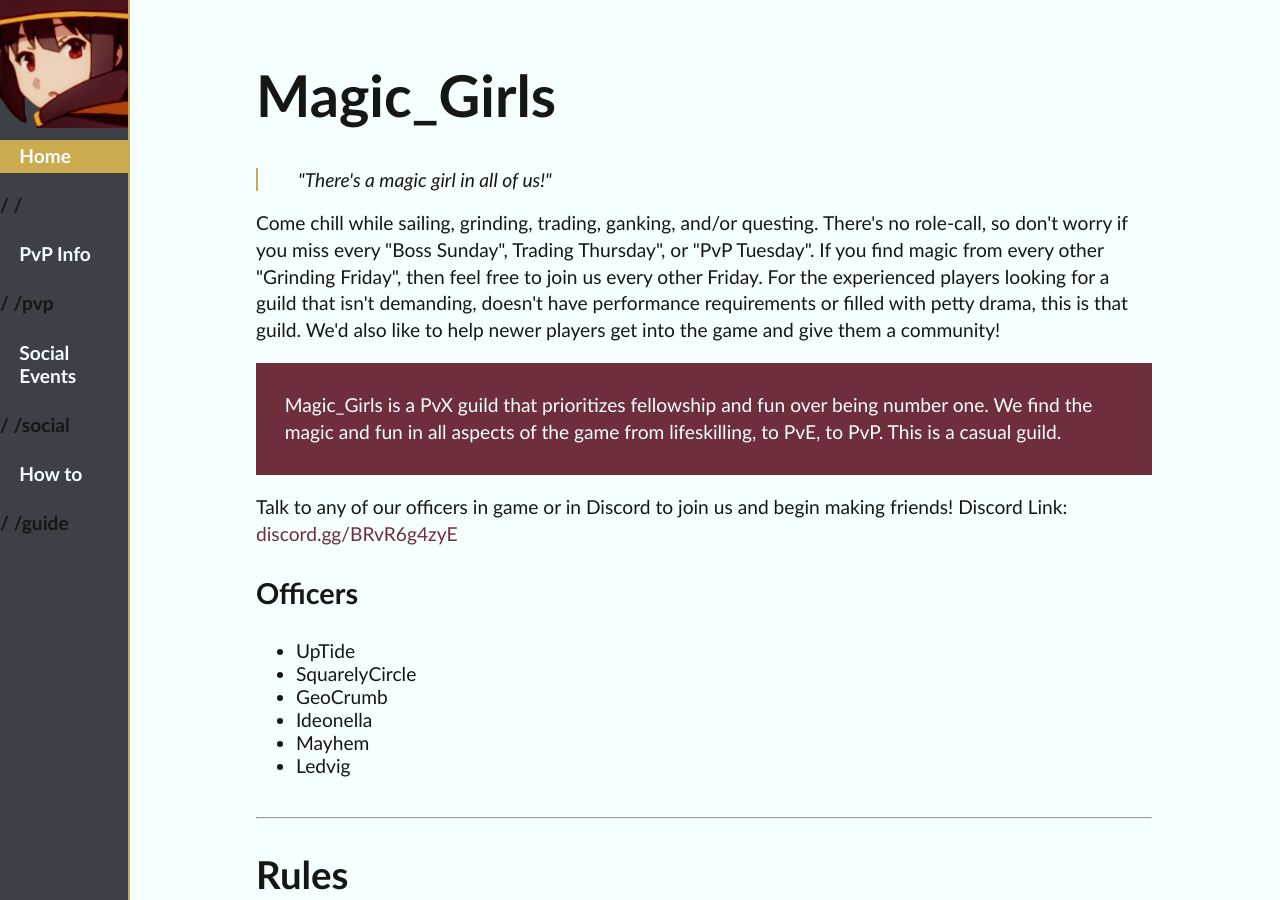
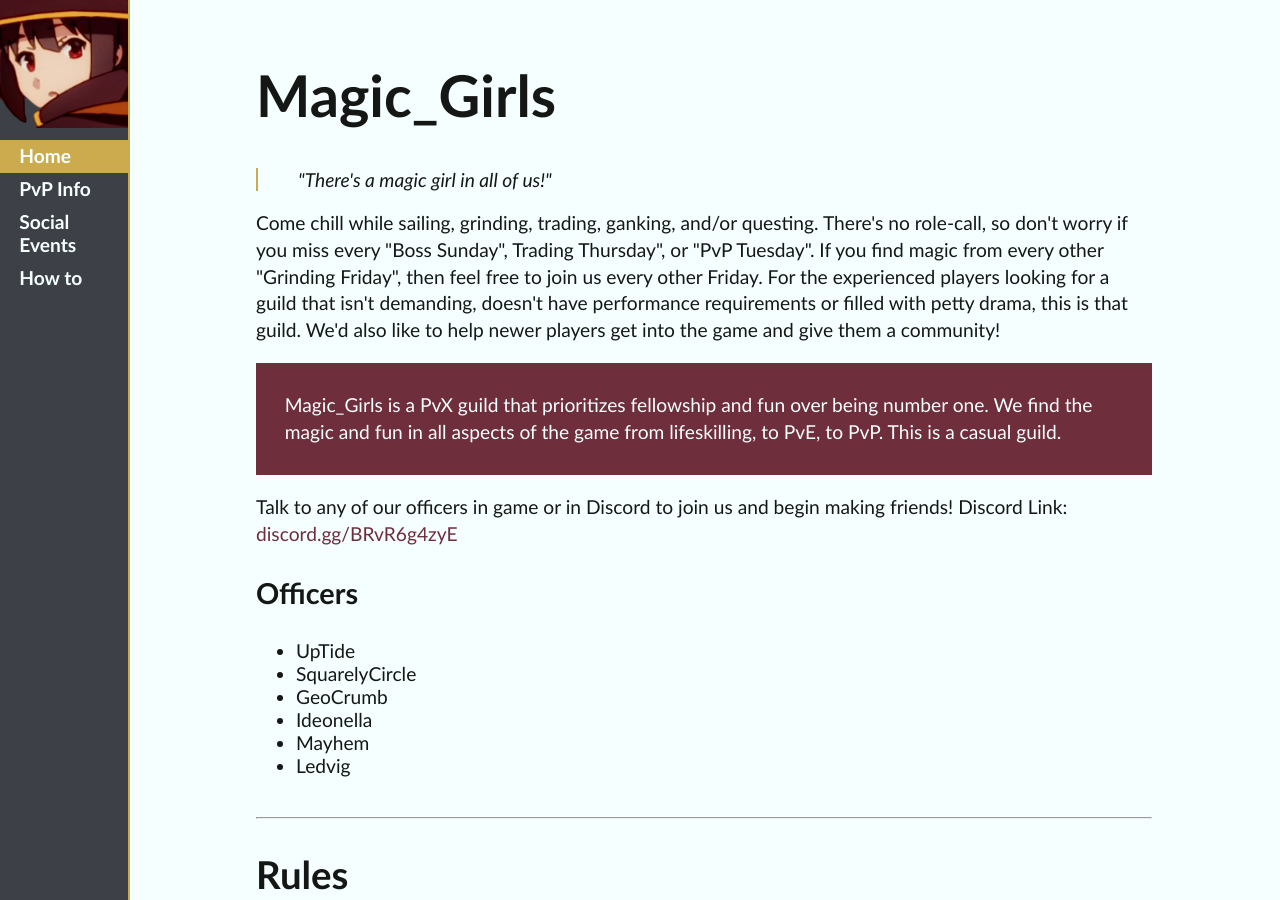
Before and after one commit to ideonella/ideonella.github.io, a Jekyll site: the page built from index.html, in a window 1280 px wide and 900 px high. Built offline with Jekyll 4.4.1, drawn with Linux system fonts in a browser that asks for light colours.

Commit message:
Update navigation.html

```diff
--- a/_includes/navigation.html
+++ b/_includes/navigation.html
@@ -2,6 +2,5 @@
    <img src="/assets/images/web.png" alt="Guild's Magic Girl." class="magic-girl"><br>
   {% for item in site.data.navigation %}
   <a href="{{ item.link }}"{% if page.url == item.link %}class="magic-white-font current"{% elsif page.url != item.link %}class="magic-white-font"{% endif %}>{{ item.name }}</a><br>
-   <p>{{ page.url }} {{ item.link }}</p>
   {% endfor %}
 </nav>
```
